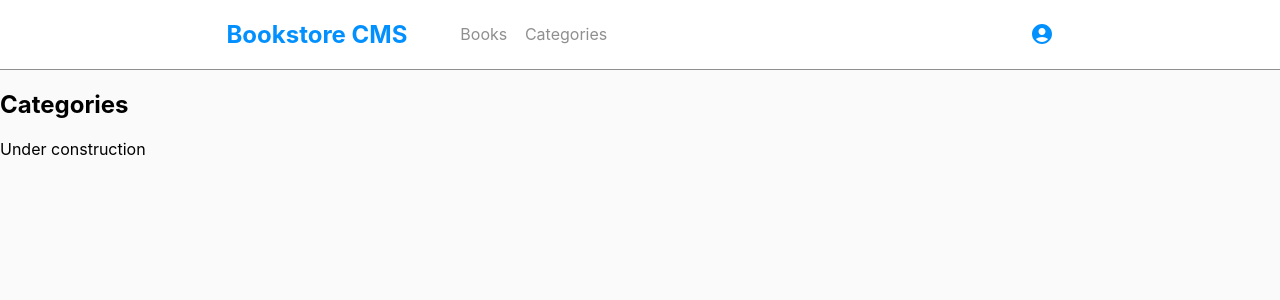
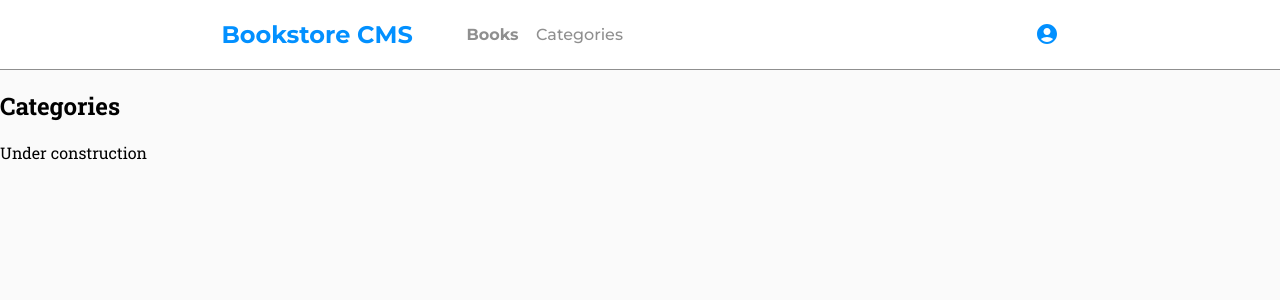
Before and after one commit to brytebee/Bookstore-React, a React (Create React App) app: page /categories in a window 1280 px wide. Shown: the top 300 px of the page. Built offline with nearby package versions, Linux system fonts and the light colour scheme.

Commit message:
:lipstick: Add font types
Add all font types

```diff
--- a/src/App.css
+++ b/src/App.css
@@ -1,13 +1,17 @@
 body {
   background-color: #fafafa;
+  font-family: 'Roboto Slab', serif;
 }
 
-.App {
-  text-align: left;
+li {
+  list-style: none;
+  width: 30%;
 }
 
-/* font-family: 'Roboto Slab', serif;
-font-family: 'Montserrat', sans-serif; */
+a:-webkit-any-link {
+  text-decoration: none;
+  color: inherit;
+}
 
 /* colors */
 .black {
@@ -38,6 +42,7 @@ font-family: 'Montserrat', sans-serif; */
   color: #8f8f8f;
 }
 
+/* Classes */
 .d-flex {
   display: flex;
 }
@@ -50,30 +55,25 @@ font-family: 'Montserrat', sans-serif; */
   justify-content: space-between;
 }
 
-li {
-  list-style: none;
-  width: 30%;
-}
-
-a:-webkit-any-link {
-  text-decoration: none;
-  color: inherit;
-}
-
 .align-item-center {
   align-items: center;
 }
 
+.montserrat {
+  font-family: 'Montserrat', sans-serif;
+}
+
+/* Element styles */
 .page {
   border-bottom: 1px solid #8f8f8f;
 }
 
+.isActive {
+  font-weight: 600;
+}
+
 .card {
   margin-bottom: 40px;
-}
-
-.card-btn {
-  text-transform: capitalize;
 }
 
 .info-btn {
--- a/src/components/books/bookInfo.js
+++ b/src/components/books/bookInfo.js
@@ -10,7 +10,7 @@ export default function BookInfo({ book }) {
   return (
     <div>
       <h5 className="grey">{book.category}</h5>
-      <h2>{book.title}</h2>
+      <h2 className="montserrat">{book.title}</h2>
       <div>
         <input className="info-btn bluish" type="submit" value="Comment" />
         <input
--- a/src/components/books/chapter.js
+++ b/src/components/books/chapter.js
@@ -3,11 +3,11 @@ import { generateChapter } from '../../dommyData';
 const Chapter = () => (
   <div>
     <p className="grey">Current Chapter</p>
-    <h2>
+    <p>
       {' '}
       Chapter:
       {generateChapter()}
-    </h2>
+    </p>
     <input className="bg-blue white btn" type="submit" value="Update Chapter" />
   </div>
 );
--- a/src/components/books/form.js
+++ b/src/components/books/form.js
@@ -24,7 +24,7 @@ export default function Form() {
 
   return (
     <div>
-      <h3 className="form-title grey">Add a book</h3>
+      <h3 className="form-title grey montserrat">Add a book</h3>
       <form className="d-flex j-spa">
         <input
           type="text"
--- a/src/components/books/page.js
+++ b/src/components/books/page.js
@@ -1,5 +1,8 @@
 import {
-  BrowserRouter as Router, Routes, Route, Link,
+  BrowserRouter as Router,
+  Routes,
+  Route,
+  NavLink,
 } from 'react-router-dom';
 import AccountCircleIcon from '@mui/icons-material/AccountCircle';
 import Categories from '../categories/Category';
@@ -8,15 +11,17 @@ import Book from './book';
 
 const Page = () => (
   <Router>
-    <nav className="page bg-white blue d-flex j-spa align-item-center">
+    <nav className="page montserrat bg-white blue d-flex j-spa align-item-center">
       <div className="d-flex j-spa align-item-center">
         <h1 id="logo">Bookstore CMS</h1>
         <ul className="d-flex j-spa nav-list grey">
           <li>
-            <Link to="/">Books</Link>
+            <NavLink className="isActive" to="/">
+              Books
+            </NavLink>
           </li>
           <li>
-            <Link to="/categories">Categories</Link>
+            <NavLink to="/categories">Categories</NavLink>
           </li>
         </ul>
       </div>
--- a/src/components/books/progress.js
+++ b/src/components/books/progress.js
@@ -4,7 +4,7 @@ import { CircularProgress } from '@material-ui/core';
 
 const Bookprogress = ({ progress }) => (
   <article>
-    <span className="book-progress d-flex a-center j-center blue">
+    <span className="book-progress montserrat d-flex a-center j-center blue">
       <CircularProgress
         color="inherit"
         size={75}
@@ -13,10 +13,10 @@ const Bookprogress = ({ progress }) => (
         value={progress}
       />
       <div className="percent d-flex f-col a-center j-center black">
-        <h3>
+        <p className="big">
           {progress}
           %
-        </h3>
+        </p>
         <p className="grey">Completed</p>
       </div>
     </span>
```
